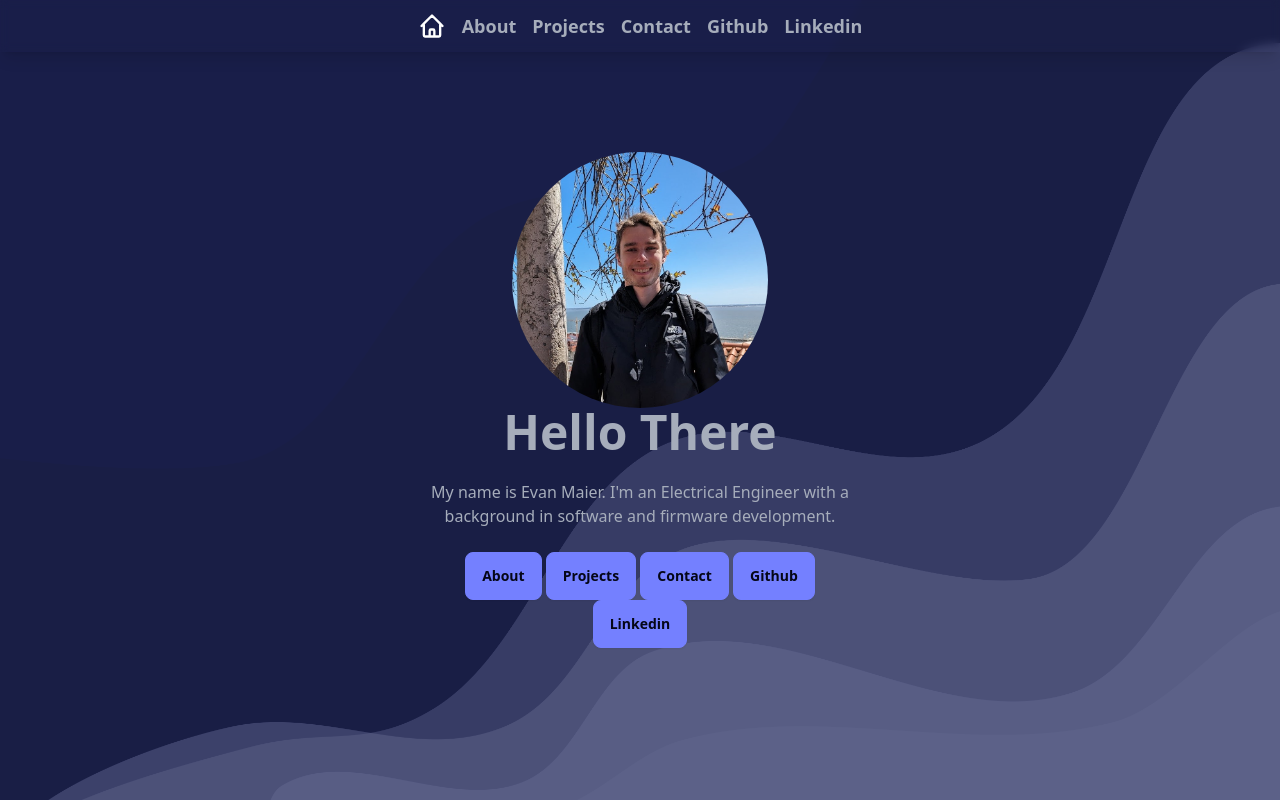
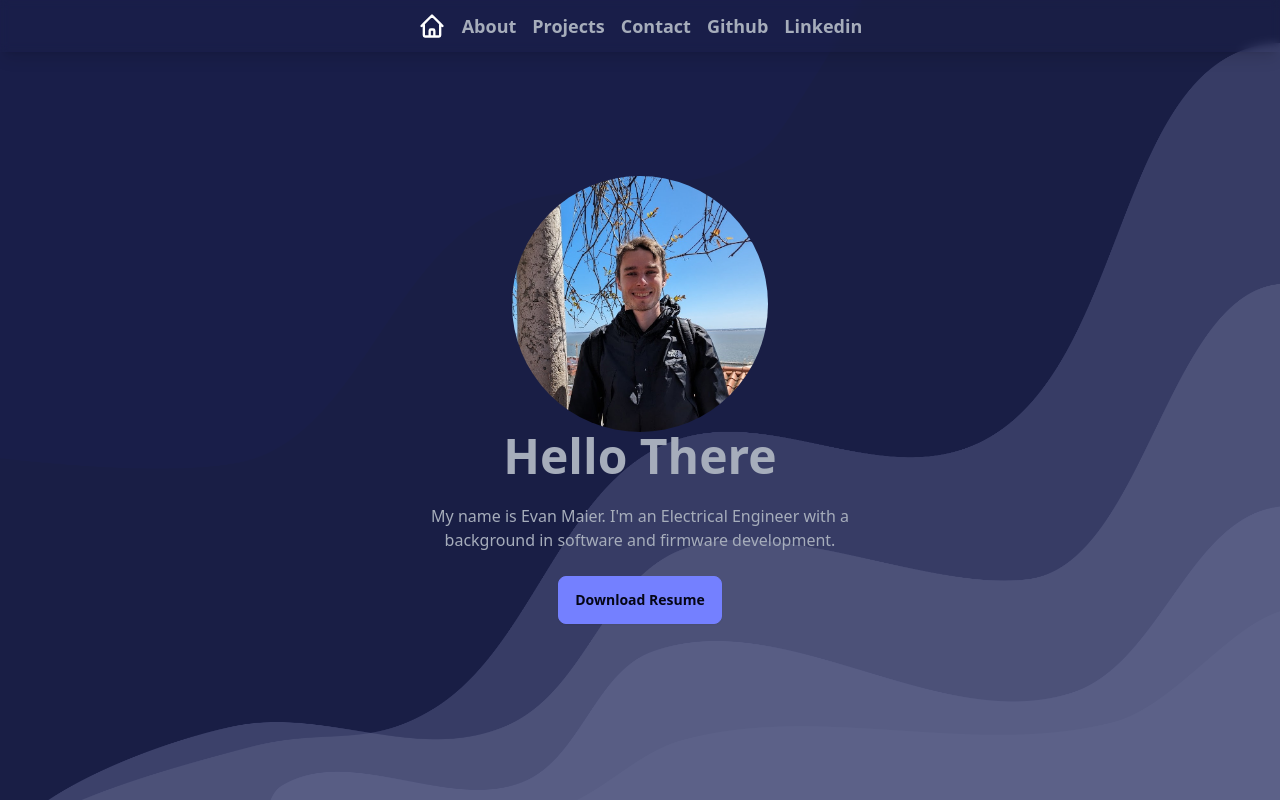
Before and after one commit to evanmaier/portfolio, a SvelteKit app: page / in a window 1280 px wide. Built offline with nearby package versions, Linux system fonts and the light colour scheme.

Commit message:
download resume button

```diff
--- a/src/routes/+page.svelte
+++ b/src/routes/+page.svelte
@@ -1,6 +1,7 @@
 <script>
   import splashscreen from '$lib/assets/splashscreen2.png';
   import profile from '$lib/assets/profile3.jpg';
+  import resume from '$lib/assets/Resume.webp';
 </script>
 
 <main>
@@ -20,11 +21,7 @@
       <p class="py-6">
         My name is Evan Maier. I'm an Electrical Engineer with a background in software and firmware development.
       </p>
-      <a href="\about" role="button" class="btn btn-primary">About</a>
-      <a href="\projects" role="button" class="btn btn-primary">Projects</a>
-      <a href="\contact" role="button" class="btn btn-primary">Contact</a>
-      <a href="https://github.com/evanmaier" role="button" class="btn btn-primary">Github</a>
-      <a href="https://www.linkedin.com/in/evan-maier-6310b1153/" role="button" class="btn btn-primary">Linkedin</a>
+      <a href={resume} download role="button" class="btn btn-primary">Download Resume</a>
     </div>
   </div>
 </div>
--- a/src/routes/resume/+page.svelte
+++ /dev/null
@@ -1,9 +0,0 @@
-<script>
-  import resume from '$lib/assets/Resume.webp';
-</script>
-
-<enhanced:img
-  src={resume}
-  alt="resume"
-  class="rounded-xl"
-/>
```
